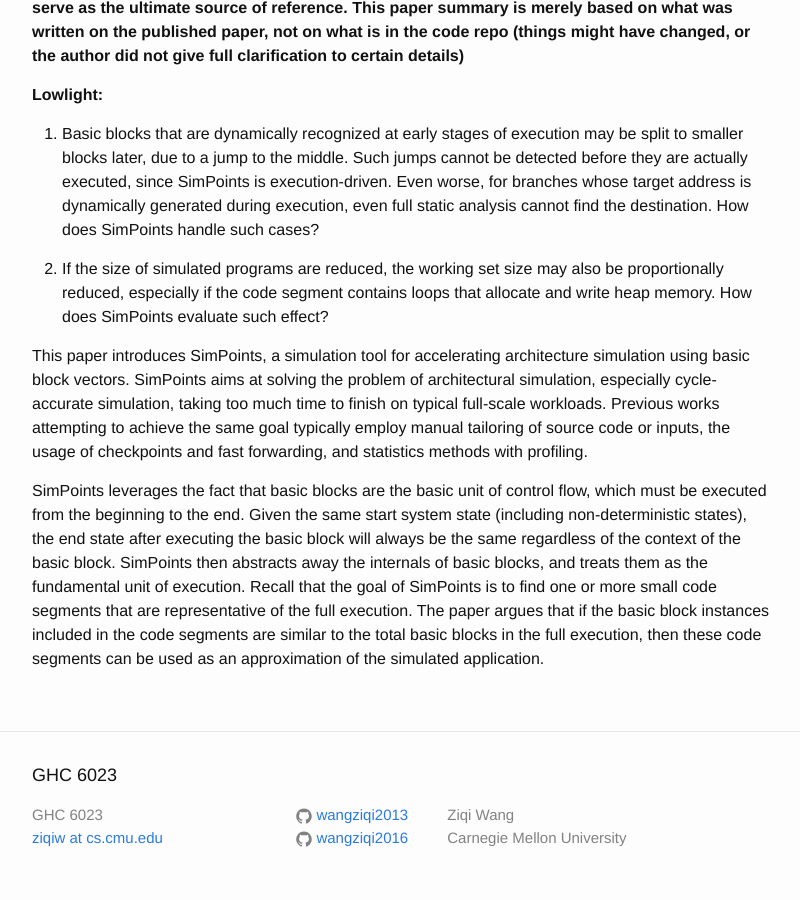
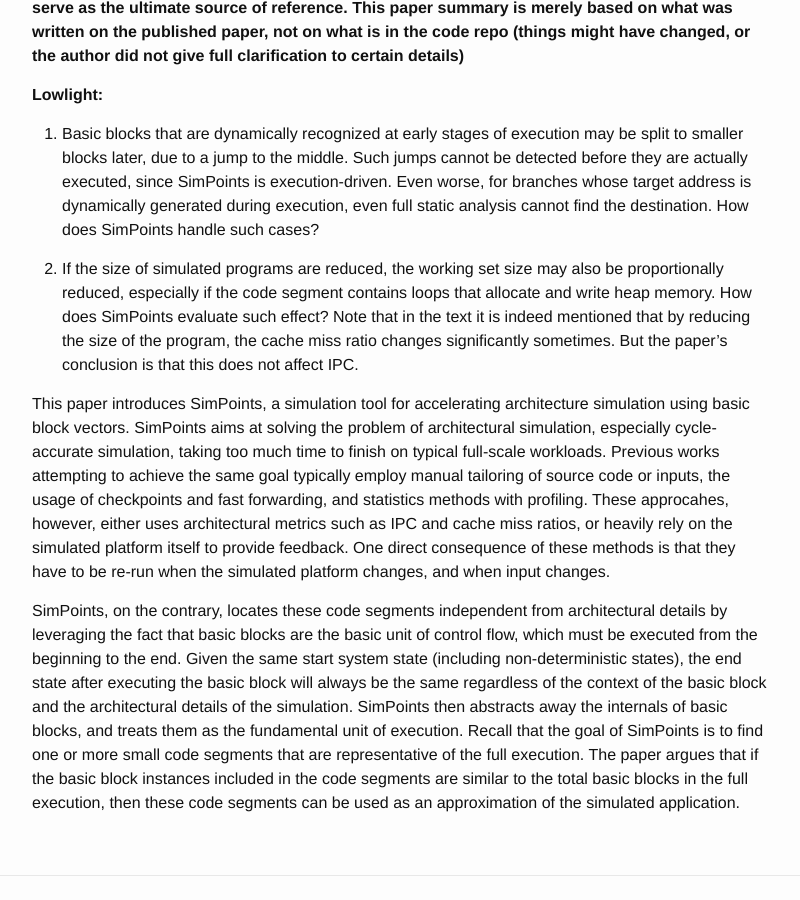
Before and after one commit to wangziqi2013/wangziqi2013.github.io, a Jekyll site: the page built from _posts/2020-07-29-simpoints.markdown, in a window 1280 px wide and 900 px high, scrolled down 520 px. Shown: the whole window, without its empty margins (238-1038 px from the left). Built offline with Jekyll 4.4.1, drawn with Linux system fonts in a browser that asks for light colours.

Commit message:
Small change

```diff
--- a/_posts/2020-07-29-simpoints.markdown
+++ b/_posts/2020-07-29-simpoints.markdown
@@ -27,17 +27,23 @@ the code repo (things might have changed, or the author did not give full clarif
 
 2. If the size of simulated programs are reduced, the working set size may also be proportionally reduced, especially
    if the code segment contains loops that allocate and write heap memory. How does SimPoints evaluate such effect?
+   Note that in the text it is indeed mentioned that by reducing the size of the program, the cache miss ratio
+   changes significantly sometimes. But the paper's conclusion is that this does not affect IPC.
 
 This paper introduces SimPoints, a simulation tool for accelerating architecture simulation using basic block vectors.
 SimPoints aims at solving the problem of architectural simulation, especially cycle-accurate simulation, taking too much
 time to finish on typical full-scale workloads.
 Previous works attempting to achieve the same goal typically employ manual tailoring of source code or inputs, the usage
 of checkpoints and fast forwarding, and statistics methods with profiling.
+These approcahes, however, either uses architectural metrics such as IPC and cache miss ratios, or heavily rely on the
+simulated platform itself to provide feedback. One direct consequence of these methods is that they have to be re-run
+when the simulated platform changes, and when input changes.
 
-SimPoints leverages the fact that basic blocks are the basic unit of control flow, which must be executed from the beginning
-to the end. Given the same start system state (including non-deterministic states), the end state after executing the
-basic block will always be the same regardless of the context of the basic block.
-SimPoints then abstracts away the internals of basic blocks, and treats them as the fundamental unit of execution.
+SimPoints, on the contrary, locates these code segments independent from architectural details by leveraging the fact
+that basic blocks are the basic unit of control flow, which must be executed from the beginning to the end.
+Given the same start system state (including non-deterministic states), the end state after executing the
+basic block will always be the same regardless of the context of the basic block and the architectural details of the
+simulation. SimPoints then abstracts away the internals of basic blocks, and treats them as the fundamental unit of execution.
 Recall that the goal of SimPoints is to find one or more small code segments that are representative of the full execution.
 The paper argues that if the basic block instances included in the code segments are similar to the total basic blocks
 in the full execution, then these code segments can be used as an approximation of the simulated application.
```
